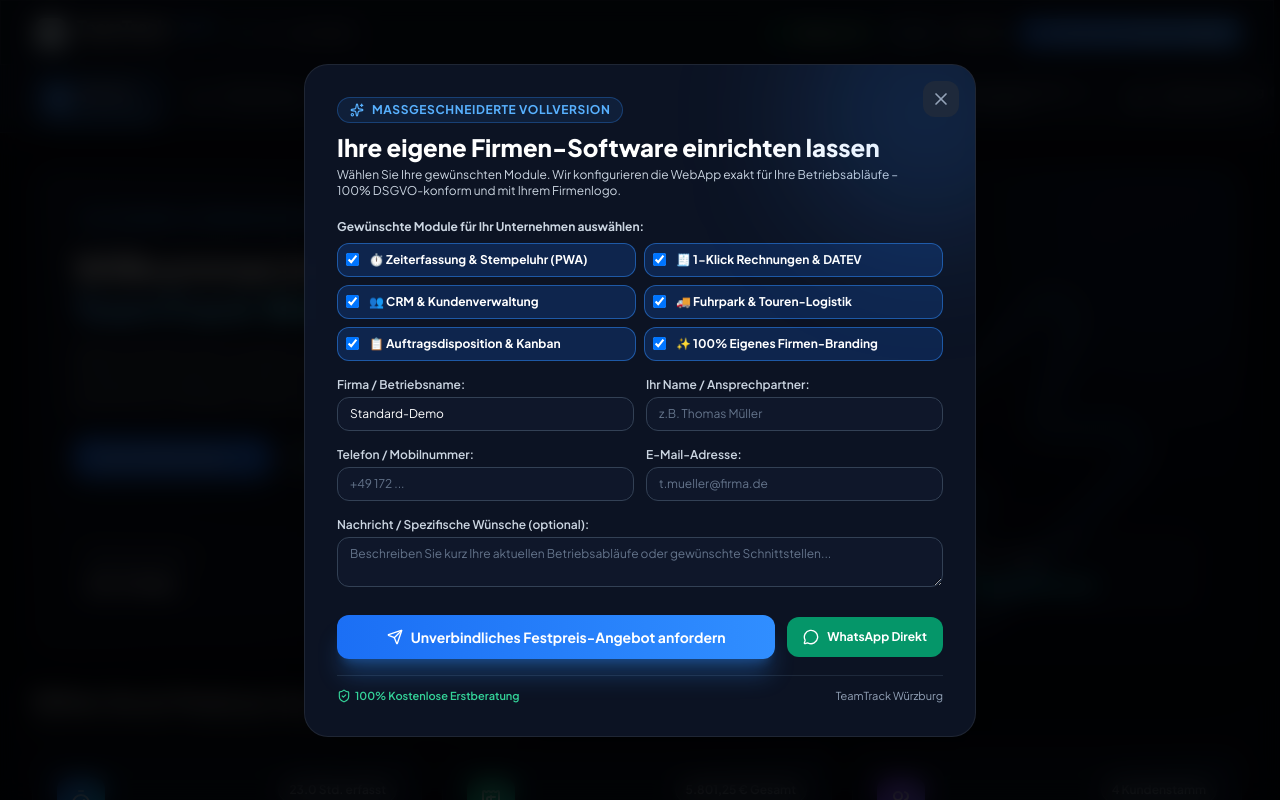
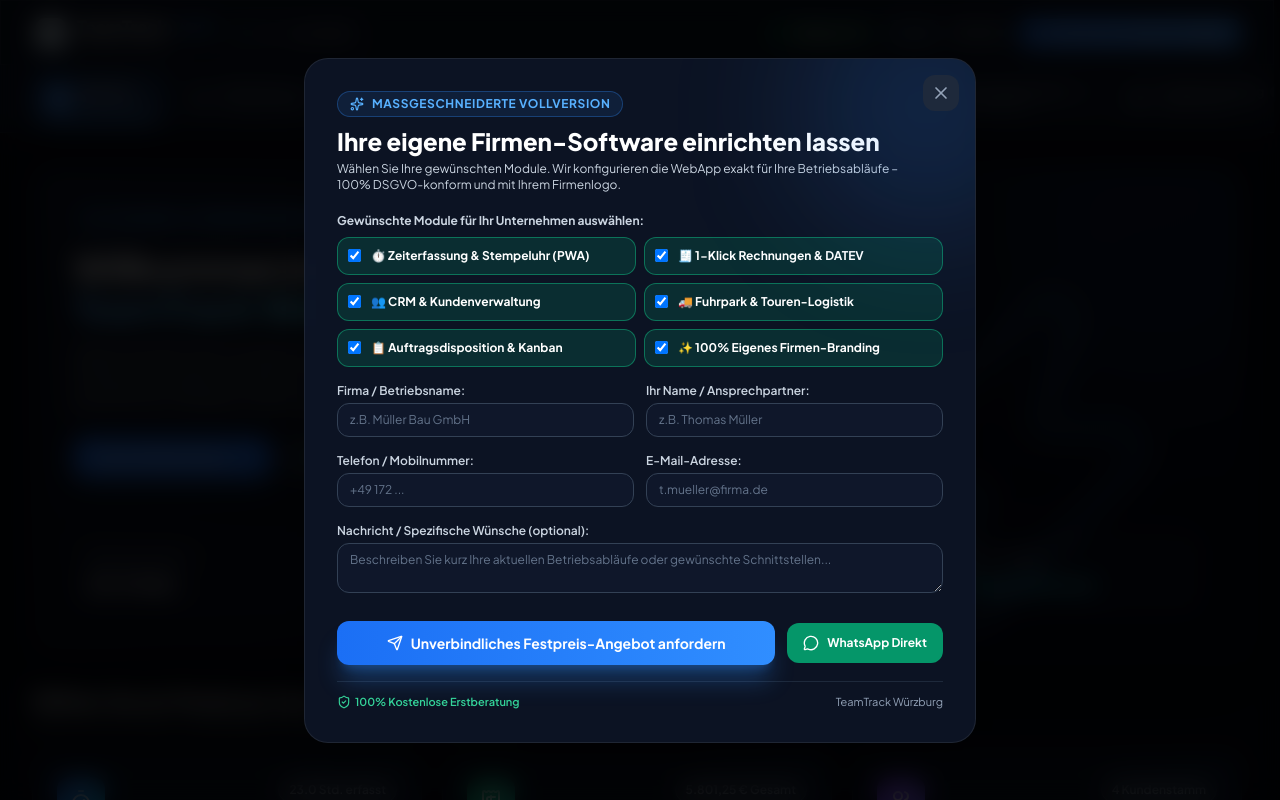
Before and after one commit to teamtrack1019/teamtrack-demo, a React (Vite) app: page / in a window 1280 px wide. Both pictures are taken after a click on the button "Original-System für meine Firma". Shown: the top 800 px of the page. Built offline with nearby package versions, Linux system fonts and the light colour scheme.

Commit message:
feat: show dedicated cleaning module selection in upgrade request modal for reinigung clients

```diff
--- a/src/components/modals/UpgradeModal.jsx
+++ b/src/components/modals/UpgradeModal.jsx
@@ -20,9 +20,12 @@ export const UpgradeModal = () => {
     setIsUpgradeModalOpen,
     upgradePrefillModule,
     clientId,
+    activeModule,
     triggerConfetti,
     addToast
   } = useDemo();
+
+  const isCleaningMode = activeModule === 'reinigung' || (upgradePrefillModule && upgradePrefillModule.toLowerCase().includes('reinigung'));
 
   const [selectedModules, setSelectedModules] = useState({
     zeiterfassung: true,
@@ -30,11 +33,17 @@ export const UpgradeModal = () => {
     crm: true,
     fuhrpark: true,
     disposition: true,
-    whitelabel: true
+    whitelabel: true,
+    hotel_objekte: true,
+    dienstplaner: true,
+    lohnabrechnung: true,
+    kundenabnahme: true,
+    preiskalkulator: true,
+    whitelabel_reinigung: true
   });
 
   const [formData, setFormData] = useState({
-    company: clientId !== 'Musterkunde' ? clientId : '',
+    company: clientId !== 'Musterkunde' && clientId !== 'Standard-Demo' ? clientId : '',
     contactName: '',
     email: '',
     phone: '',
@@ -61,19 +70,27 @@ export const UpgradeModal = () => {
     setSelectedModules(prev => ({ ...prev, [key]: !prev[key] }));
   };
 
-  const selectedListString = Object.entries(selectedModules)
-    .filter(([_, val]) => val)
-    .map(([key]) => {
-      const names = {
-        zeiterfassung: 'Zeiterfassung & Stempeluhr',
-        rechnungen: '1-Klick Rechnungen',
-        crm: 'CRM & Kundenkartei',
-        fuhrpark: 'Fuhrpark & Logistik',
-        disposition: 'Auftragsdisposition',
-        whitelabel: 'Eigenes Firmenbranding (White-Label)'
-      };
-      return names[key] || key;
-    })
+  const currentModuleOptions = isCleaningMode
+    ? [
+        { key: 'hotel_objekte', label: '🏨 Hotel- & Objektverwaltung (Zimmerpreise)' },
+        { key: 'dienstplaner', label: '📅 Tägliche Erfassung & Dienstplaner (PDF)' },
+        { key: 'lohnabrechnung', label: '💰 Lohnabrechnung & § 3b EStG Zuschläge' },
+        { key: 'kundenabnahme', label: '✍️ Digitale Kundenabnahme & Unterschrift' },
+        { key: 'preiskalkulator', label: '🧮 Express-Preiskalkulator für Sofortangebote' },
+        { key: 'whitelabel_reinigung', label: '✨ 100% Eigenes CleanPro Firmen-Branding' }
+      ]
+    : [
+        { key: 'zeiterfassung', label: '⏱️ Zeiterfassung & Stempeluhr (PWA)' },
+        { key: 'rechnungen', label: '🧾 1-Klick Rechnungen & DATEV' },
+        { key: 'crm', label: '👥 CRM & Kundenverwaltung' },
+        { key: 'fuhrpark', label: '🚚 Fuhrpark & Touren-Logistik' },
+        { key: 'disposition', label: '📋 Auftragsdisposition & Kanban' },
+        { key: 'whitelabel', label: '✨ 100% Eigenes Firmen-Branding' }
+      ];
+
+  const selectedListString = currentModuleOptions
+    .filter(mod => selectedModules[mod.key])
+    .map(mod => mod.label)
     .join(', ');
 
   const handleSubmit = async (e) => {
@@ -94,6 +111,7 @@ export const UpgradeModal = () => {
           phone: formData.phone,
           email: formData.email,
           selectedModules: selectedListString,
+          systemType: isCleaningMode ? 'CleanPro Gebäudereinigung & Hotel' : 'TeamTrack Handwerk & Firmen',
           timeline: formData.timeline,
           message: formData.message || 'Keine zusätzliche Notiz',
           clientId: clientId
@@ -123,7 +141,7 @@ export const UpgradeModal = () => {
   };
 
   const whatsappMessage = encodeURIComponent(
-    `Hallo TeamTrack, ich habe die Demo getestet und interessiere mich für eine Firmen-Software.\n\nFirma: ${formData.company || clientId}\nAnsprechpartner: ${formData.contactName}\nGewünschte Module: ${selectedListString}\nTelefon: ${formData.phone}`
+    `Hallo TeamTrack, ich interessiere mich für eine maßgeschneiderte ${isCleaningMode ? 'Gebäudereinigung- & Hotel-Software (CleanPro)' : 'Firmen-Software'}.\n\nFirma: ${formData.company || clientId}\nAnsprechpartner: ${formData.contactName}\nGewünschte Module: ${selectedListString}\nTelefon: ${formData.phone}`
   );
 
   return (
@@ -149,13 +167,17 @@ export const UpgradeModal = () => {
             <div className="pr-8">
               <div className="inline-flex items-center gap-2 px-3 py-1 rounded-full bg-brand-500/10 border border-brand-500/30 text-brand-400 text-xs font-bold uppercase tracking-wider mb-2">
                 <Sparkles className="w-3.5 h-3.5 text-brand-400" />
-                Maßgeschneiderte Vollversion
+                {isCleaningMode ? 'CleanPro Gebäudereinigung Vollversion' : 'Maßgeschneiderte Vollversion'}
               </div>
               <h2 className="text-xl sm:text-2xl font-black text-white">
-                Ihre eigene Firmen-Software einrichten lassen
+                {isCleaningMode
+                  ? 'Ihre maßgeschneiderte Reinigungs-Software einrichten lassen'
+                  : 'Ihre eigene Firmen-Software einrichten lassen'}
               </h2>
               <p className="text-xs text-slate-300 mt-1">
-                Wählen Sie Ihre gewünschten Module. Wir konfigurieren die WebApp exakt für Ihre Betriebsabläufe – 100% DSGVO-konform und mit Ihrem Firmenlogo.
+                {isCleaningMode
+                  ? 'Wählen Sie Ihre gewünschten Module für Ihren Reinigungsbetrieb. Wir konfigurieren die CleanPro Suite exakt für Ihre Objekte, Mitarbeiter und Abrechnung.'
+                  : 'Wählen Sie Ihre gewünschten Module. Wir konfigurieren die WebApp exakt für Ihre Betriebsabläufe – 100% DSGVO-konform und mit Ihrem Firmenlogo.'}
               </p>
             </div>
 
@@ -167,20 +189,13 @@ export const UpgradeModal = () => {
                   Gewünschte Module für Ihr Unternehmen auswählen:
                 </label>
                 <div className="grid grid-cols-1 sm:grid-cols-2 gap-2">
-                  {[
-                    { key: 'zeiterfassung', label: '⏱️ Zeiterfassung & Stempeluhr (PWA)' },
-                    { key: 'rechnungen', label: '🧾 1-Klick Rechnungen & DATEV' },
-                    { key: 'crm', label: '👥 CRM & Kundenverwaltung' },
-                    { key: 'fuhrpark', label: '🚚 Fuhrpark & Touren-Logistik' },
-                    { key: 'disposition', label: '📋 Auftragsdisposition & Kanban' },
-                    { key: 'whitelabel', label: '✨ 100% Eigenes Firmen-Branding' },
-                  ].map((mod) => (
+                  {currentModuleOptions.map((mod) => (
                     <label
                       key={mod.key}
                       onClick={() => handleToggleModule(mod.key)}
-                      className={`flex items-center gap-2.5 p-2 rounded-xl border cursor-pointer transition-all ${
+                      className={`flex items-center gap-2.5 p-2.5 rounded-xl border cursor-pointer transition-all ${
                         selectedModules[mod.key]
-                          ? 'bg-brand-600/20 border-brand-500/50 text-white font-bold'
+                          ? 'bg-emerald-600/20 border-emerald-500/50 text-white font-bold'
                           : 'bg-slate-900/60 border-slate-800 text-slate-400 hover:text-slate-200'
                       }`}
                     >
@@ -188,7 +203,7 @@ export const UpgradeModal = () => {
                         type="checkbox"
                         checked={selectedModules[mod.key] || false}
                         onChange={() => {}}
-                        className="rounded bg-slate-900 border-slate-700 text-brand-500 focus:ring-0"
+                        className="rounded bg-slate-900 border-slate-700 text-emerald-500 focus:ring-0"
                       />
                       <span className="text-[11px] sm:text-xs">{mod.label}</span>
                     </label>
--- a/src/components/modules/ReinigungModule.jsx
+++ b/src/components/modules/ReinigungModule.jsx
@@ -3,8 +3,19 @@ import { ArrowLeft, RefreshCw, Sparkles } from 'lucide-react';
 import { useDemo } from '../../context/DemoContext';
 
 export const ReinigungModule = () => {
-  const { clientId, trialDays, isAdmin, setActiveModule } = useDemo();
+  const { clientId, trialDays, isAdmin, setActiveModule, openUpgradeModal } = useDemo();
   const [iframeKey, setIframeKey] = useState(0);
+
+  // Listen for modal trigger requests from inside CleanPro iframe
+  React.useEffect(() => {
+    const handleMessage = (e) => {
+      if (e.data && e.data.type === 'OPEN_UPGRADE_MODAL') {
+        openUpgradeModal('Gebäudereinigung');
+      }
+    };
+    window.addEventListener('message', handleMessage);
+    return () => window.removeEventListener('message', handleMessage);
+  }, [openUpgradeModal]);
 
   // Forward query parameters so client name & trial countdown work inside CleanPro
   const currentParams = new URLSearchParams(window.location.search);
```
Also changed, not shown: public/reinigung/app.js (+10 -0 lines), public/reinigung/index.html (+7 -0 lines).
